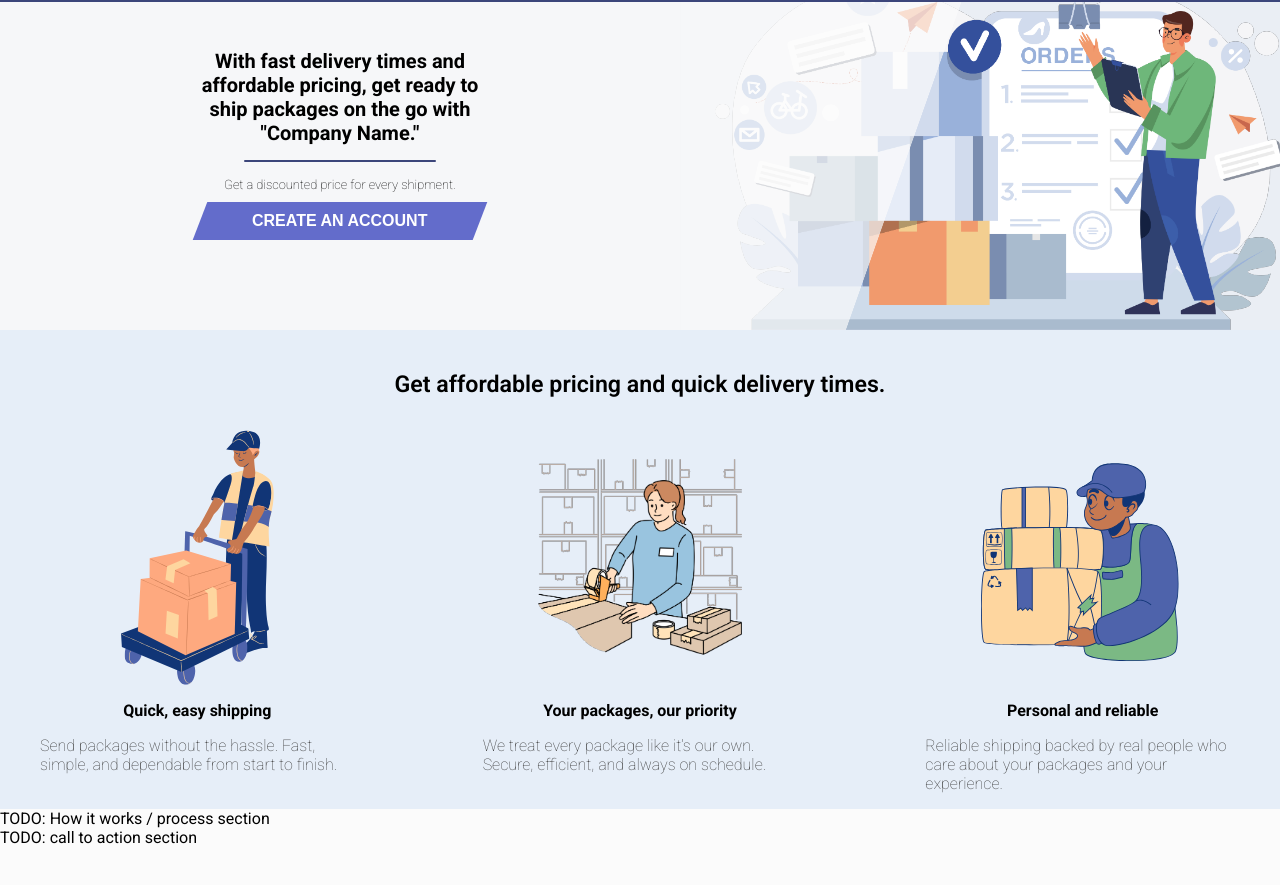
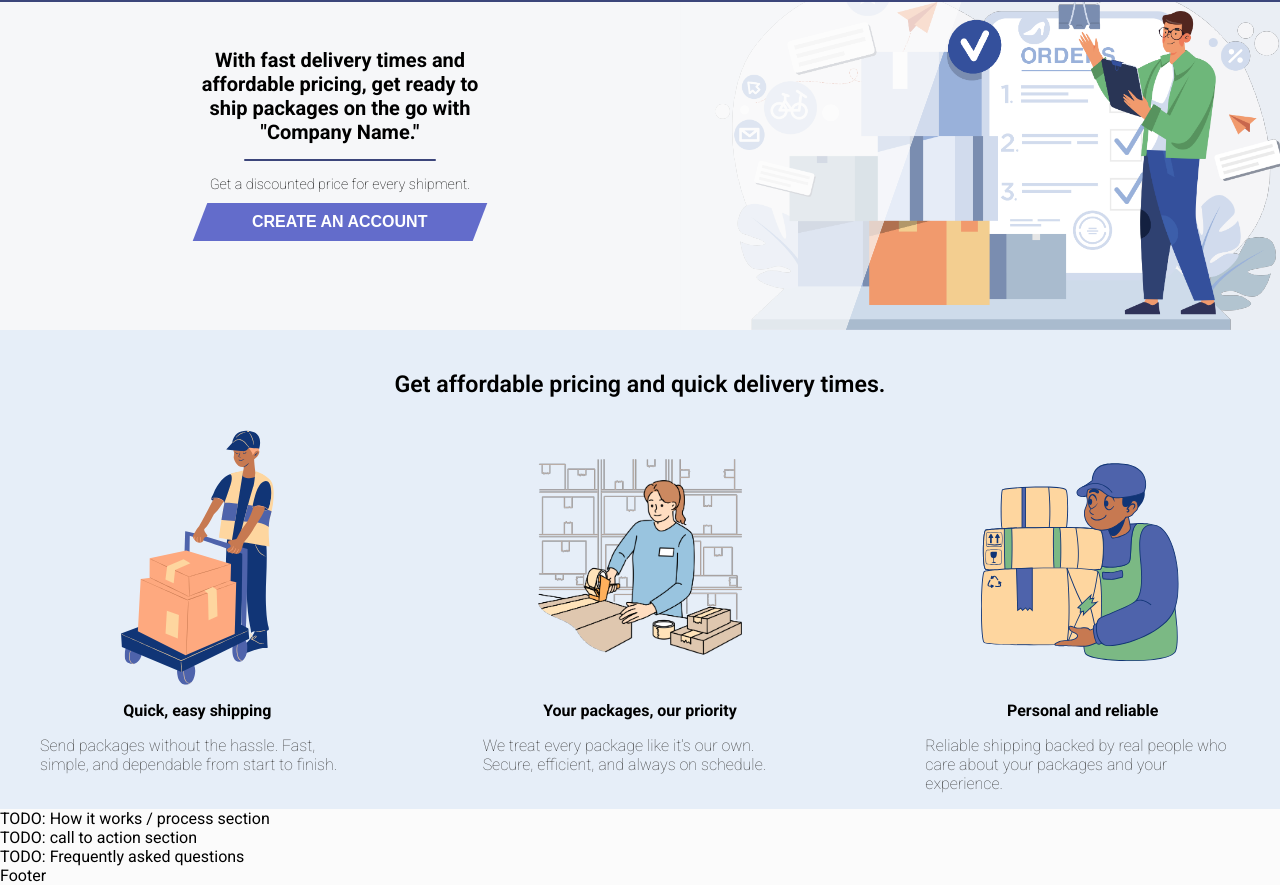
Before and after one commit to EdwardVNguyen/PostOfficeDatabase, a React (Vite) app: page / in a window 1280 px wide. Shown: the part 110-995 px from the top of the page. Before the commit the page ends 957 px from the top, so only its background shows below. Built offline with nearby package versions, Linux system fonts and the light colour scheme.

Commit message:
made section1 small text slightly bigger, made section2 fill width

```diff
--- a/src/App.jsx
+++ b/src/App.jsx
@@ -6,14 +6,13 @@ import Tracking from './pages/Tracking';
 import About from './pages/About';
 import Support from './pages/Support';
 import LoginOrSignUp from './pages/LogInOrSignUp';
-import NavBar from './components/NavBar' ;
+import NavBar from './components/NavBar';
+import Footer from './components/Footer';
 
 const App = () => {
   return (
     <>
-      <header id="header">
-        <NavBar />
-      </header>
+      <NavBar />
 
       <main>
         <Routes>
@@ -25,6 +24,8 @@ const App = () => {
           <Route path="/loginorsignup" element={<LoginOrSignUp/>} />
         </Routes>
       </main>
+
+      <Footer />
     </>
   );
 };
--- /dev/null
+++ b/src/components/Footer.jsx
@@ -0,0 +1,7 @@
+const Footer = () => {
+  return (
+    <div> Footer </div>
+  );
+};
+
+export default Footer;
--- a/src/pages/Home.css
+++ b/src/pages/Home.css
@@ -24,7 +24,7 @@
 
  .section1 .subSection1 .smallText {
    color: black;
-   font-size: 0.8rem;
+   font-size: 0.9rem;
    font-weight: lighter;
  }
 
@@ -83,6 +83,7 @@
   flex-direction: column;
   background-color: #e6eef8;
   align-items: center;
+  width: 100%;
 }
 
 .section2 .bigText {
--- a/src/pages/Home.jsx
+++ b/src/pages/Home.jsx
@@ -55,6 +55,9 @@ const Home = () => {
       <div className="section4">
         TODO: call to action section
       </div>
+      <div className="section5">
+        TODO: Frequently asked questions
+      </div>
     </>
   );
 };
```
